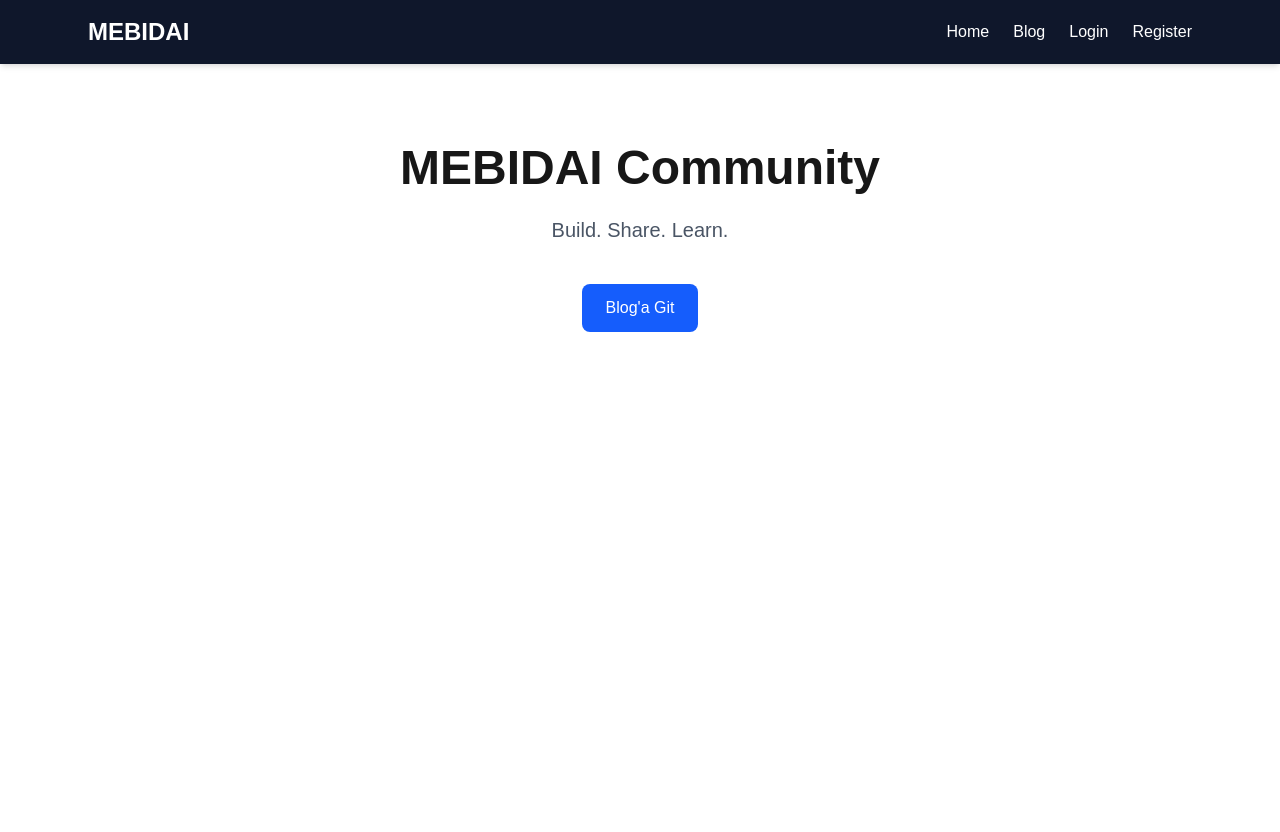
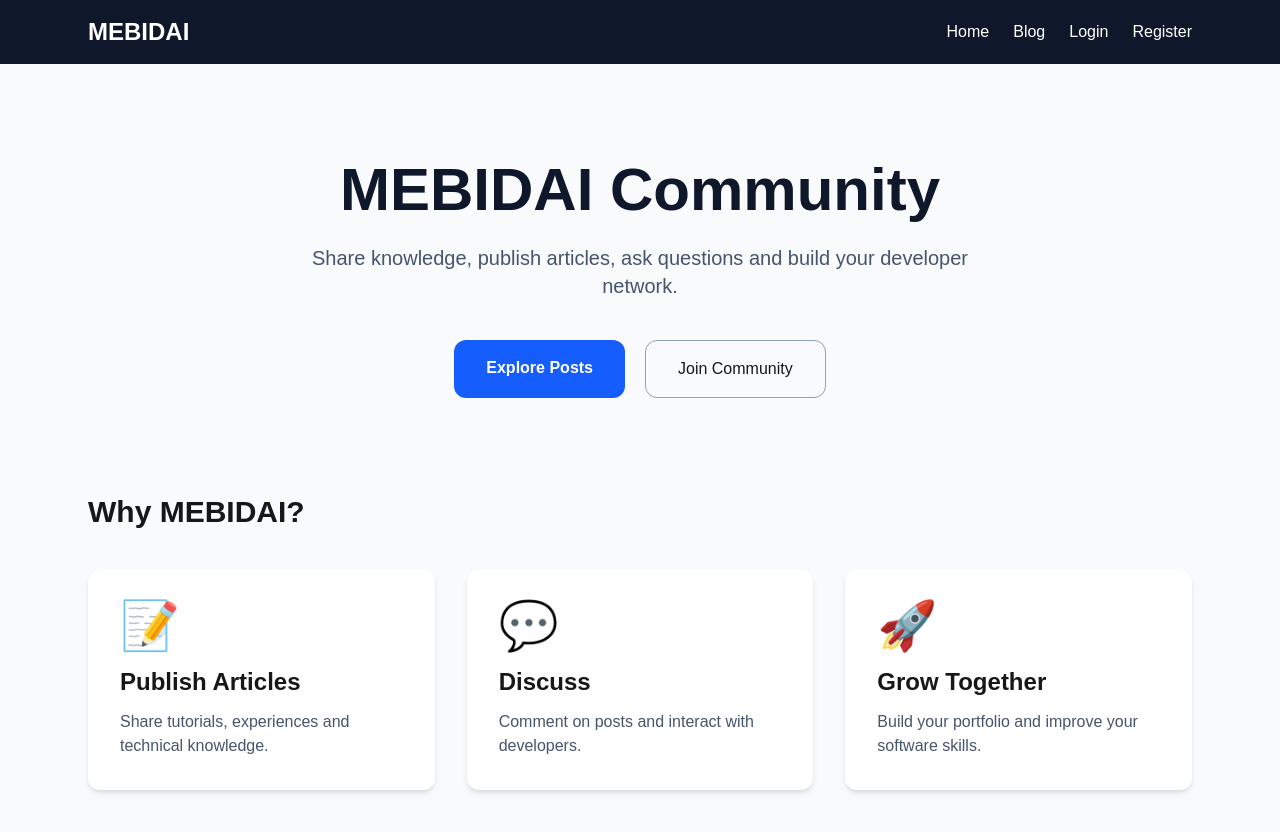
Before and after one commit to sudetufan/mebidai, a Next.js app in the folder frontend/: page / in a window 1280 px wide. Shown: the top 832 px of the page. Before the commit the page ends 800 px from the top, so only its background shows below. Built offline with nearby package versions, Linux system fonts and the light colour scheme.

Commit message:
Add profile, dashboard and create post pages

```diff
--- a/frontend/app/blog/page.tsx
+++ b/frontend/app/blog/page.tsx
@@ -6,30 +6,55 @@ const posts = [
     title: "React Nedir?",
     author: "Sude",
     content:
-      "React modern frontend geliştirmek için kullanılan popüler bir JavaScript kütüphanesidir.",
+      "React modern frontend geliştirmek için kullanılan popüler JavaScript kütüphanesidir.",
   },
   {
     id: 2,
-    title: "Next.js App Router",
+    title: "FastAPI Authentication",
     author: "Ali",
     content:
-      "App Router sayesinde dosya tabanlı routing çok daha güçlü ve kullanışlı hale geliyor.",
+      "JWT Authentication nasıl yapılır? Bu yazıda adım adım anlatıyoruz.",
   },
   {
     id: 3,
-    title: "FastAPI Giriş",
+    title: "Docker Compose",
     author: "Ayşe",
     content:
-      "FastAPI, Python ile yüksek performanslı REST API geliştirmek için kullanılan modern bir framework'tür.",
+      "Backend ve PostgreSQL'i tek komutla ayağa kaldırmayı öğrenelim.",
   },
+];
+
+const categories = [
+  "Frontend",
+  "Backend",
+  "AI",
+  "Mobile",
+  "DevOps",
 ];
 
 export default function BlogPage() {
   return (
-    <main className="max-w-4xl mx-auto py-10 px-6">
+    <main className="max-w-5xl mx-auto px-6 py-10">
       <h1 className="text-4xl font-bold mb-8">
-        Community Posts
+        Community Blog
       </h1>
+
+      <input
+        type="text"
+        placeholder="🔍 Search posts..."
+        className="w-full border rounded-xl p-4 mb-6"
+      />
+
+      <div className="flex flex-wrap gap-3 mb-10">
+        {categories.map((category) => (
+          <button
+            key={category}
+            className="px-4 py-2 bg-slate-200 rounded-full hover:bg-blue-600 hover:text-white transition"
+          >
+            {category}
+          </button>
+        ))}
+      </div>
 
       {posts.map((post) => (
         <PostCard
--- /dev/null
+++ b/frontend/app/create-post/page.tsx
@@ -0,0 +1,25 @@
+export default function CreatePostPage() {
+  return (
+    <main className="max-w-3xl mx-auto py-10 px-6">
+      <h1 className="text-4xl font-bold mb-8">
+        Create New Post
+      </h1>
+
+      <form className="space-y-4">
+        <input
+          className="w-full border p-3 rounded-lg"
+          placeholder="Post title"
+        />
+
+        <textarea
+          className="w-full border p-3 rounded-lg h-64"
+          placeholder="Write your article..."
+        />
+
+        <button className="bg-blue-600 text-white px-6 py-3 rounded-lg">
+          Publish
+        </button>
+      </form>
+    </main>
+  );
+}
--- /dev/null
+++ b/frontend/app/dashboard/page.tsx
@@ -0,0 +1,26 @@
+export default function DashboardPage() {
+  return (
+    <main className="max-w-6xl mx-auto py-10 px-6">
+      <h1 className="text-4xl font-bold mb-8">
+        Dashboard
+      </h1>
+
+      <div className="grid md:grid-cols-3 gap-6">
+        <div className="bg-white shadow rounded-xl p-6">
+          <h2 className="text-2xl font-bold">Posts</h2>
+          <p className="text-4xl mt-3">12</p>
+        </div>
+
+        <div className="bg-white shadow rounded-xl p-6">
+          <h2 className="text-2xl font-bold">Comments</h2>
+          <p className="text-4xl mt-3">45</p>
+        </div>
+
+        <div className="bg-white shadow rounded-xl p-6">
+          <h2 className="text-2xl font-bold">Likes</h2>
+          <p className="text-4xl mt-3">128</p>
+        </div>
+      </div>
+    </main>
+  );
+}
--- a/frontend/app/page.tsx
+++ b/frontend/app/page.tsx
@@ -1,17 +1,98 @@
+import Link from "next/link";
+
 export default function Home() {
   return (
-    <main className="max-w-6xl mx-auto py-20 px-6 text-center">
-      <h1 className="text-5xl font-bold mb-6">
-        MEBIDAI Community
-      </h1>
+    <main className="bg-slate-50 min-h-screen">
 
-      <p className="text-xl text-gray-600 mb-10">
-        Build. Share. Learn.
-      </p>
+      {/* Hero */}
 
-      <button className="bg-blue-600 text-white px-6 py-3 rounded-lg hover:bg-blue-700 transition">
-        Blog'a Git
-      </button>
+      <section className="max-w-6xl mx-auto py-24 px-6 text-center">
+
+        <h1 className="text-6xl font-extrabold text-slate-900">
+          MEBIDAI Community
+        </h1>
+
+        <p className="text-xl text-slate-600 mt-6 max-w-2xl mx-auto">
+          Share knowledge, publish articles, ask questions and build your
+          developer network.
+        </p>
+
+        <div className="mt-10 flex justify-center gap-5">
+
+          <Link
+            href="/blog"
+            className="bg-blue-600 hover:bg-blue-700 transition text-white px-8 py-4 rounded-xl font-semibold"
+          >
+            Explore Posts
+          </Link>
+
+          <Link
+            href="/register"
+            className="border border-slate-400 px-8 py-4 rounded-xl hover:bg-slate-100 transition"
+          >
+            Join Community
+          </Link>
+
+        </div>
+
+      </section>
+
+      {/* Features */}
+
+      <section className="max-w-6xl mx-auto px-6 pb-20">
+
+        <h2 className="text-3xl font-bold mb-10">
+          Why MEBIDAI?
+        </h2>
+
+        <div className="grid md:grid-cols-3 gap-8">
+
+          <div className="bg-white rounded-xl shadow-md p-8">
+
+            <div className="text-5xl">📝</div>
+
+            <h3 className="font-bold text-2xl mt-4">
+              Publish Articles
+            </h3>
+
+            <p className="text-slate-600 mt-3">
+              Share tutorials, experiences and technical knowledge.
+            </p>
+
+          </div>
+
+          <div className="bg-white rounded-xl shadow-md p-8">
+
+            <div className="text-5xl">💬</div>
+
+            <h3 className="font-bold text-2xl mt-4">
+              Discuss
+            </h3>
+
+            <p className="text-slate-600 mt-3">
+              Comment on posts and interact with developers.
+            </p>
+
+          </div>
+
+          <div className="bg-white rounded-xl shadow-md p-8">
+
+            <div className="text-5xl">🚀</div>
+
+            <h3 className="font-bold text-2xl mt-4">
+              Grow Together
+            </h3>
+
+            <p className="text-slate-600 mt-3">
+              Build your portfolio and improve your software skills.
+            </p>
+
+          </div>
+
+        </div>
+
+      </section>
+
     </main>
   );
 }
--- /dev/null
+++ b/frontend/app/profile/page.tsx
@@ -0,0 +1,13 @@
+export default function ProfilePage() {
+  return (
+    <main className="max-w-4xl mx-auto py-10 px-6">
+      <h1 className="text-4xl font-bold">My Profile</h1>
+
+      <div className="mt-8 bg-white shadow rounded-xl p-6">
+        <p><strong>Username:</strong> Sude</p>
+        <p><strong>Email:</strong> sude@example.com</p>
+        <p><strong>Posts:</strong> 12</p>
+      </div>
+    </main>
+  );
+}
```
